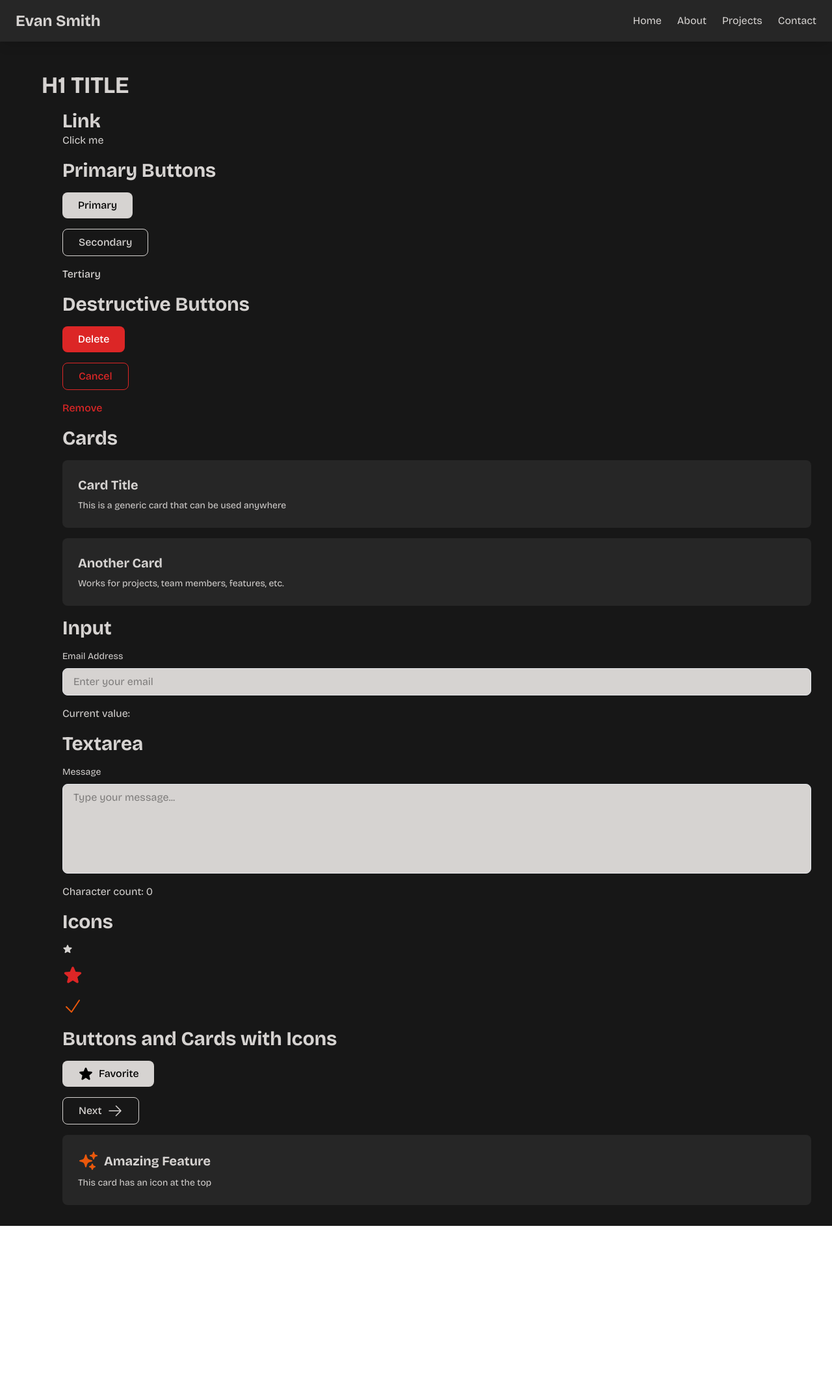
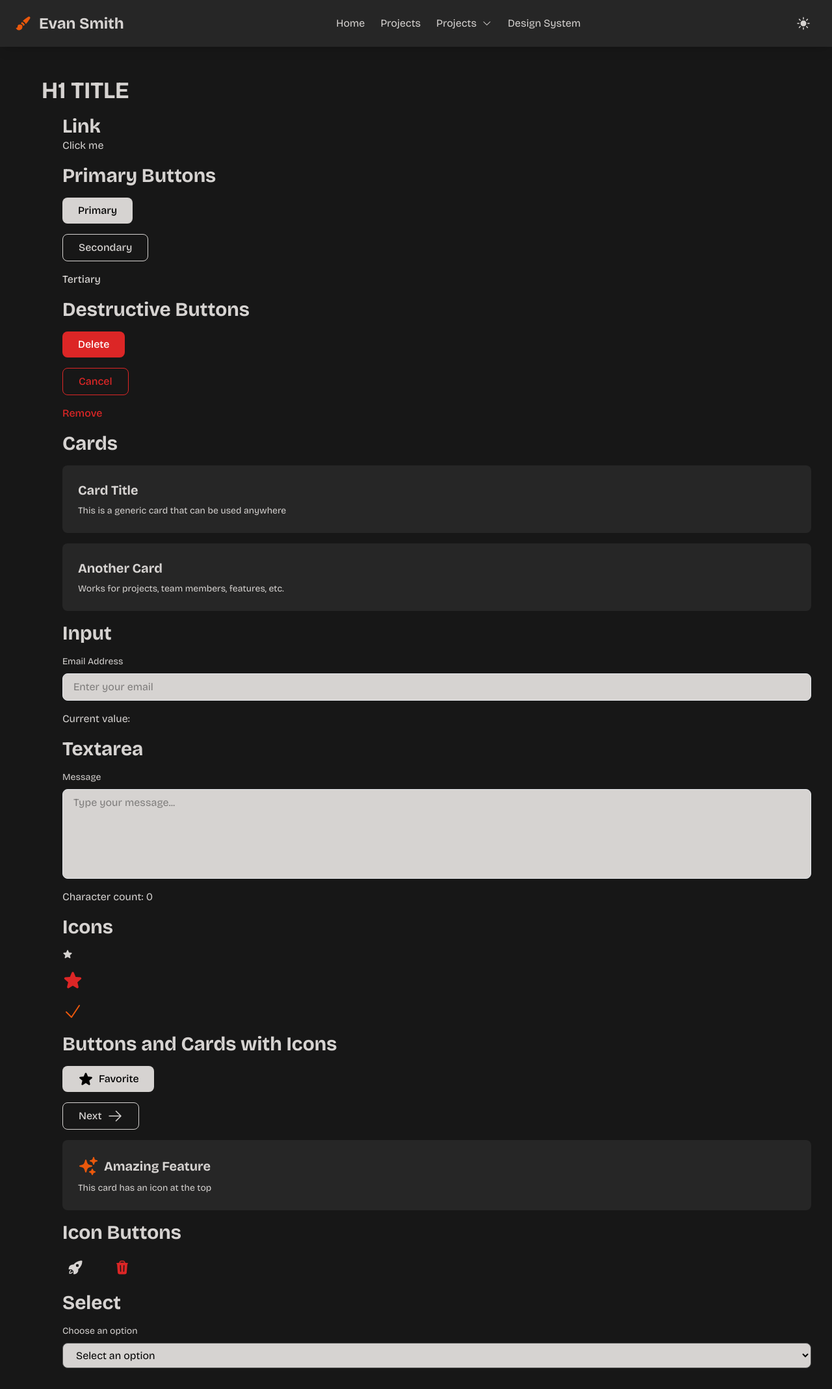
Before and after one commit to smith4ea/portfolio, a React (Vite) app in the folder frontend/: page /design-system in a window 1280 px wide. Shown: the whole page at 65% size. Before the commit the page ends 1886 px from the top, so only its background shows below. Built offline with nearby package versions, Linux system fonts and the light colour scheme.

Commit message:
added dropdown,select, icon buttons. updated header

```diff
--- a/frontend/src/App.jsx
+++ b/frontend/src/App.jsx
@@ -7,12 +7,14 @@ import Input from './components/molecules/input'
 import Textarea from './components/molecules/textarea'
 import Icon from './components/atoms/icon'
 import Header from './components/organisms/header'
+import Select from './components/molecules/select'
 import { useState } from 'react'
 
 export default function App() {
 
   const [email, setEmail] = useState("")
   const [message, setMessage] = useState("")
+  const [selectedOption, setSelectedOption] = useState("")
 
   return (
     <div className="bg-neutral-900 min-h-screen space-y-4 space-x-8">
@@ -77,6 +79,29 @@ export default function App() {
           description="This card has an icon at the top"
           iconColor="text-tertiary-default"
         />
+
+        <Text variant="h2">Icon Buttons</Text>
+        <Button
+          variant="icon"
+          icon="RocketLaunchIcon"
+        />
+        <Button
+          variant="icon"
+          icon="TrashIcon"
+          destructive
+        />
+
+        <Text variant="h2">Select</Text>
+        <Select
+          label="Choose an option"
+          options={[
+            { label: "Option 1", value: "option1" },
+            { label: "Option 2", value: "option2" },
+            { label: "Option 3", value: "option3" },
+          ]}
+          value={selectedOption}
+          onChange={(e) => setSelectedOption(e.target.value)}
+        />
       </div>
     </div>
   )
--- a/frontend/src/components/atoms/button.jsx
+++ b/frontend/src/components/atoms/button.jsx
@@ -7,22 +7,24 @@ export default function Button({
     icon = null,
     iconColor = null,
     iconPosition = "left",
+    iconSize = "md",
     className = "",
     children
 }) {
-
   const baseStyles = "rounded-lg transition font-medium"
 
   const variants = {
     primary: "bg-primary-default text-dark px-6 py-2",
-    secondary: "bg-transparent text-primary-default border border-primary-default px-6 py-2" ,
+    secondary: "bg-transparent text-primary-default border border-primary-default px-6 py-2",
     tertiary: "bg-transparent text-primary-default",
+    icon: "bg-transparent text-primary-default hover:bg-secondary-hover p-2",
   }
 
   const destructiveVariants = {
     primary: "bg-error-default text-white px-6 py-2",
     secondary: "bg-transparent text-error-default border border-error-default px-6 py-2",
     tertiary: "bg-transparent text-error-default",
+    icon: "bg-transparent text-error-default hover:bg-secondary-hover p-2",
   }
 
   const styleClass = destructive ? destructiveVariants[variant] : variants[variant]
@@ -30,11 +32,11 @@ const styleClass = destructive ? destructiveVariants[variant] : variants[variant
   return (
     <button
       onClick={onClick}
-      className={`${baseStyles} ${styleClass} ${className} flex items-center gap-2`}
+      className={`${baseStyles} ${styleClass} ${className} ${children ? 'flex items-center gap-2' : ''}`}
     >
-      {icon && iconPosition === "left" && <Icon name={icon} size="md" color={iconColor} />}
+      {icon && iconPosition === "left" && <Icon name={icon} size={iconSize} color={iconColor} />}
       {children}
-      {icon && iconPosition === "right" && <Icon name={icon} size="md" color={iconColor} />}
+      {icon && iconPosition === "right" && <Icon name={icon} size={iconSize} color={iconColor} />}
     </button>
   )
 }
--- /dev/null
+++ b/frontend/src/components/molecules/dropdown.jsx
@@ -0,0 +1,37 @@
+import { useState } from 'react'
+import Link from "../atoms/link"
+import Icon from "../atoms/icon"
+
+export default function Dropdown({ label, items = [] }) {
+  const [isOpen, setIsOpen] = useState(false)
+
+  return (
+    <div className="relative">
+      <button
+        onClick={() => setIsOpen(!isOpen)}
+        className="flex items-center gap-2 text-primary-default hover:text-primary-default transition"
+      >
+        {label}
+        <Icon
+          name="ChevronDownIcon"
+          size="sm"
+          color={isOpen ? "text-primary-default" : "text-primary-default"}
+        />
+      </button>
+
+      {isOpen && (
+        <div className="absolute top-full left-0 mt-2 bg-secondary-default border border-neutral-600 rounded-lg shadow-lg min-w-48">
+          {items.map((item, index) => (
+            <Link
+              key={index}
+              href={item.href}
+              className="block px-4 py-3 hover:bg-secondary-hover transition first:rounded-t-lg last:rounded-b-lg"
+            >
+              {item.label}
+            </Link>
+          ))}
+        </div>
+      )}
+    </div>
+  )
+}
--- /dev/null
+++ b/frontend/src/components/molecules/select.jsx
@@ -0,0 +1,27 @@
+import Text from "../atoms/text"
+
+export default function Select({
+  label,
+  options = [],
+  value = "",
+  onChange,
+  className = ""
+}) {
+  return (
+    <div className="flex flex-col gap-2">
+      {label && <Text variant="small">{label}</Text>}
+      <select
+        value={value}
+        onChange={onChange}
+        className={`bg-primary-default text-secondary border border-neutral-600 rounded-lg px-4 py-2 focus:outline-none focus:border-tertiary-default transition cursor-pointer font-sans ${className}`}
+      >
+        <option value="">Select an option</option>
+        {options.map((option, index) => (
+          <option key={index} value={option.value}>
+            {option.label}
+          </option>
+        ))}
+      </select>
+    </div>
+  )
+}
--- a/frontend/src/components/organisms/header.jsx
+++ b/frontend/src/components/organisms/header.jsx
@@ -1,17 +1,70 @@
+import { useState } from 'react'
 import NavLink from "../molecules/navlink"
+import Dropdown from "../molecules/dropdown"
+import Button from "../atoms/button"
+import Icon from "../atoms/icon"
 
 export default function Header() {
+  const [isOpen, setIsOpen] = useState(false)
+
+  const usefulLinks = [
+    { label: "Project 1", href: "/getting-started" },
+    { label: "Project 2", href: "/docs" },
+    { label: "Project 3", href: "/about" },
+    { label: "Project 4", href: "/test" },
+  ]
+
   return (
-    <nav className="bg-secondary-default shadow-lg sticky top-0 z-50">
+    <nav className="sticky top-0 bg-secondary-default shadow-lg z-50">
       <div className="max-w-7xl mx-auto px-6 py-4 flex justify-between items-center">
-        <h1 className="text-2xl font-bold text-primary-default">Evan Smith</h1>
-        <ul className="flex gap-6 list-none m-0 p-0">
+
+        <div className="flex items-center gap-2">
+          <Icon name="PaintBrushIcon" size="md" color="text-tertiary-default" />
+          <h1 className="text-2xl font-bold text-primary-default p-1 ">Evan Smith</h1>
+        </div>
+
+        {/* Desktop Navigation */}
+        <ul className="hidden md:flex gap-6 list-none m-0 p-0">
           <NavLink href="/">Home</NavLink>
-          <NavLink href="/about">About</NavLink>
           <NavLink href="/projects">Projects</NavLink>
-          <NavLink href="/contact">Contact</NavLink>
+          <Dropdown label="Projects" items={usefulLinks} />
+          <NavLink href="/design-system">Design System</NavLink>
         </ul>
+
+        {/* Mobile Menu & Theme Toggle */}
+        <div className="flex items-center gap-2 md:hidden">
+          <Button
+            variant="icon"
+            icon="SunIcon"
+            onClick={() => {/* dark mode toggle will go here */}}
+          />
+          <Button
+            variant="icon"
+            icon={isOpen ? "XMarkIcon" : "Bars3Icon"}
+            onClick={() => setIsOpen(!isOpen)}
+          />
+        </div>
+
+        {/* Desktop Theme Toggle */}
+        <Button
+          variant="icon"
+          icon="SunIcon"
+          className="hidden md:flex"
+          onClick={() => {/* dark mode toggle will go here */}}
+        />
       </div>
+
+      {/* Mobile Navigation */}
+      {isOpen && (
+        <div className="md:hidden bg-secondary-default border-t border-neutral-600">
+          <ul className="flex flex-col gap-4 p-6 list-none">
+            <NavLink href="/">Home</NavLink>
+            <NavLink href="/projects">Projects</NavLink>
+            <Dropdown label="Projects" items={usefulLinks} />
+            <NavLink href="/contact">Design System</NavLink>
+          </ul>
+        </div>
+      )}
     </nav>
   )
 }
--- a/frontend/tailwind.config.js
+++ b/frontend/tailwind.config.js
@@ -20,7 +20,7 @@ export default {
         },
         secondary: {
           default: colors.neutral[800],
-          hover: colors.neutral[600],
+          hover: colors.neutral[700],
           //active: '#...',
           //disabled: '#...',
         },
```
Lines whose indentation alone changed are shown as unchanged.
